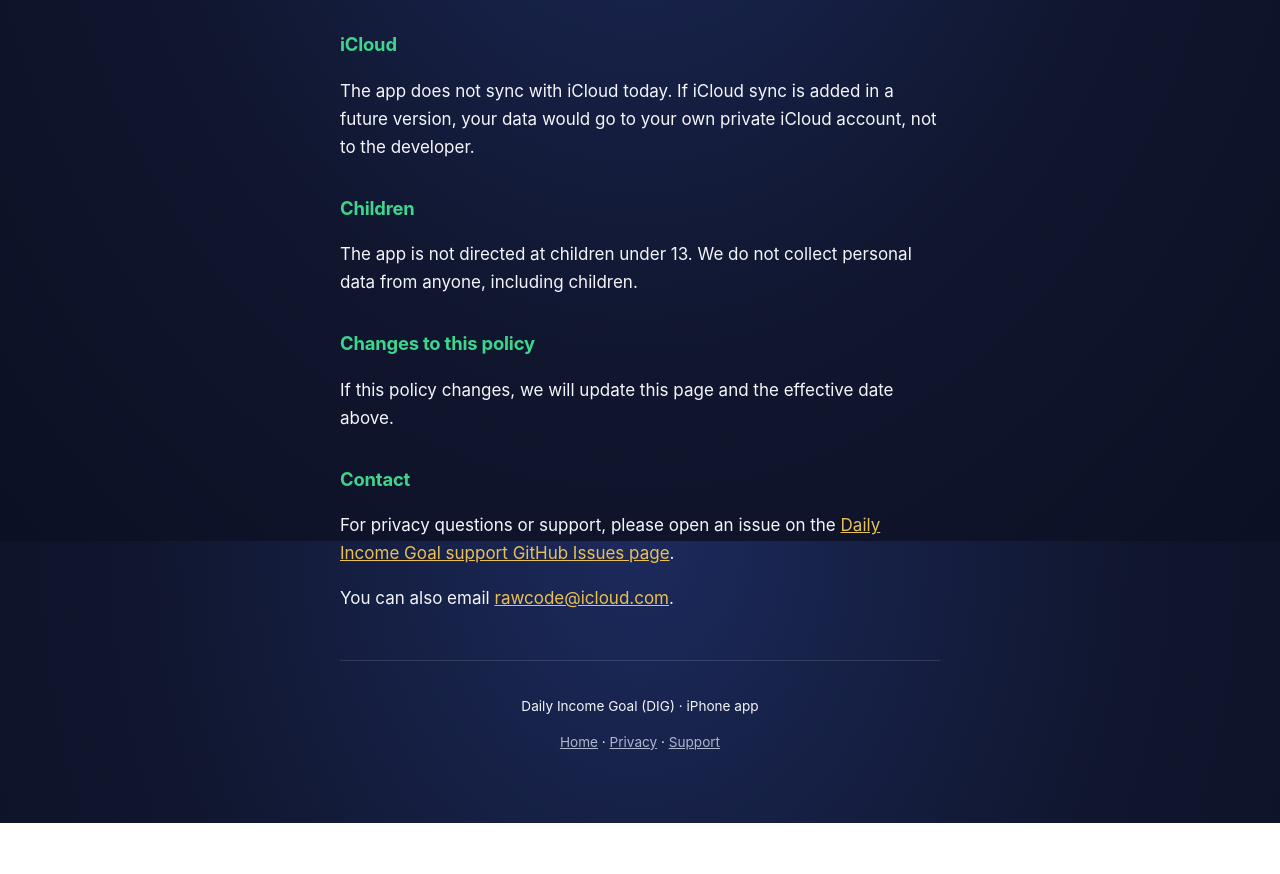
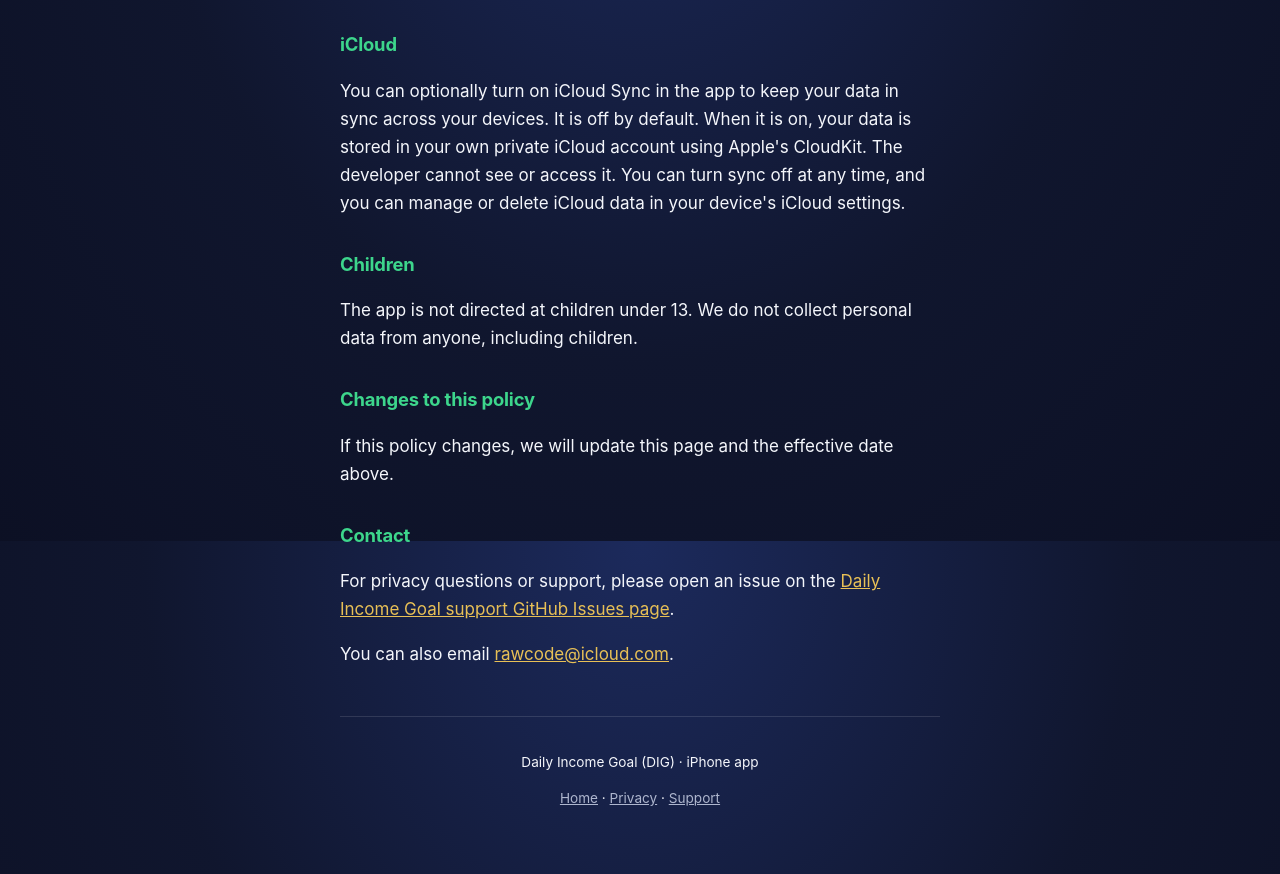
Before and after one commit to zolisky/dig-app, a plain HTML site: page privacy.html in a window 1280 px wide. Shown: the part 1059-1933 px from the top of the page. Before the commit the page ends 1882 px from the top, so only its background shows below. Drawn offline with Linux system fonts and the light colour scheme.

Commit message:
Privacy: describe optional iCloud sync

```diff
--- a/privacy.html
+++ b/privacy.html
@@ -141,7 +141,7 @@ footer a { color: var(--muted); }
       <p>You can export a CSV backup of your data and import a backup you previously saved. Export and import happen only when you choose them. When you export, iOS shows the share sheet so you decide where the file goes, such as the Files app, iCloud Drive, or another app you pick. We do not receive a copy of the file.</p>
 
       <h2>iCloud</h2>
-      <p>The app does not sync with iCloud today. If iCloud sync is added in a future version, your data would go to your own private iCloud account, not to the developer.</p>
+      <p>You can optionally turn on iCloud Sync in the app to keep your data in sync across your devices. It is off by default. When it is on, your data is stored in your own private iCloud account using Apple's CloudKit. The developer cannot see or access it. You can turn sync off at any time, and you can manage or delete iCloud data in your device's iCloud settings.</p>
 
       <h2>Children</h2>
       <p>The app is not directed at children under 13. We do not collect personal data from anyone, including children.</p>
```
